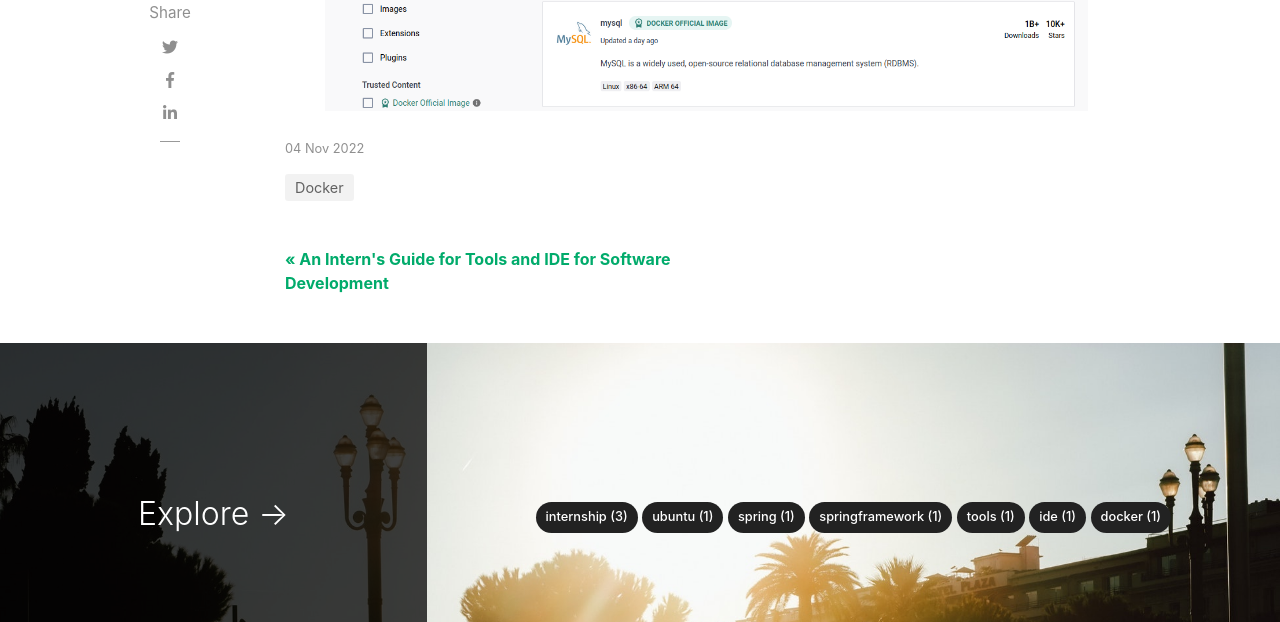
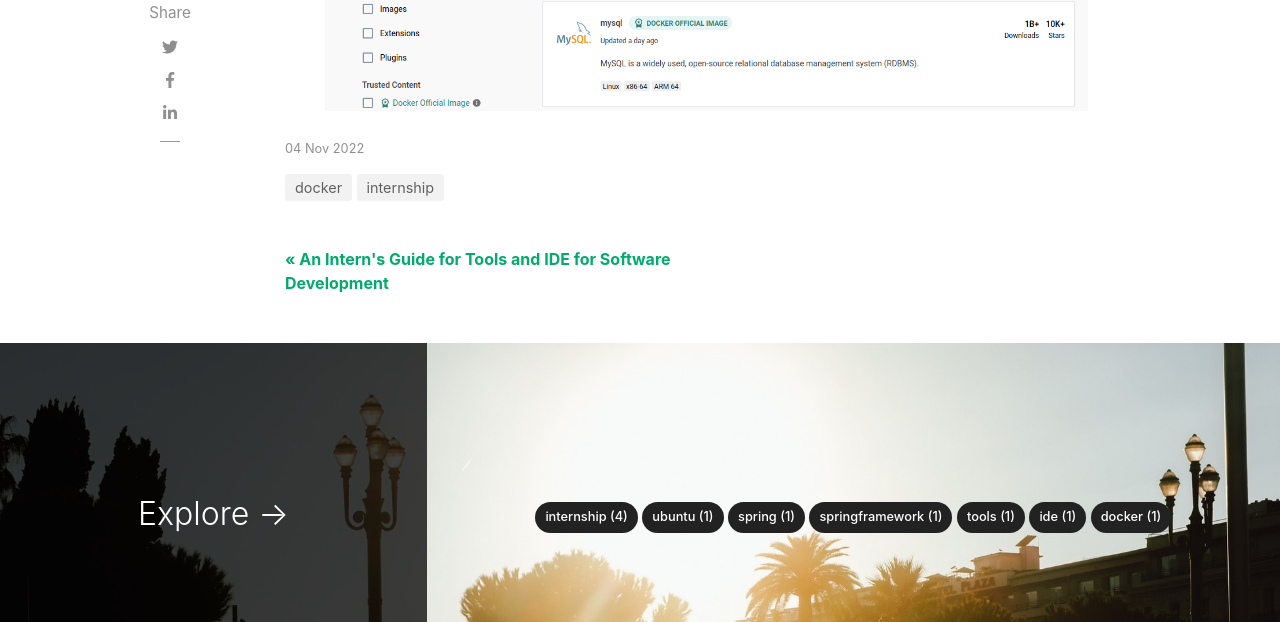
Before and after one commit to ardiesan/ntrnph23b, a Jekyll site: the page built from _posts/2022-11-04-docker-introduction.md, in a window 1280 px wide and 900 px high, scrolled down 2571 px. Shown: the part 98-720 px from the top of the window. Built offline with Jekyll 4.4.1, drawn with Linux system fonts in a browser that asks for light colours; nearby versions of some CDN libraries; comment, search, counter and statistics services are not loaded.

Commit message:
Recategorized entry

```diff
--- a/_posts/2022-11-04-docker-introduction.md
+++ b/_posts/2022-11-04-docker-introduction.md
@@ -2,7 +2,9 @@
 layout: post
 title: "Docker - Introduction"
 author: nsagnoy
-categories: [ Docker ]
+categories:
+- internship
+- docker
 ---
 
 
```
